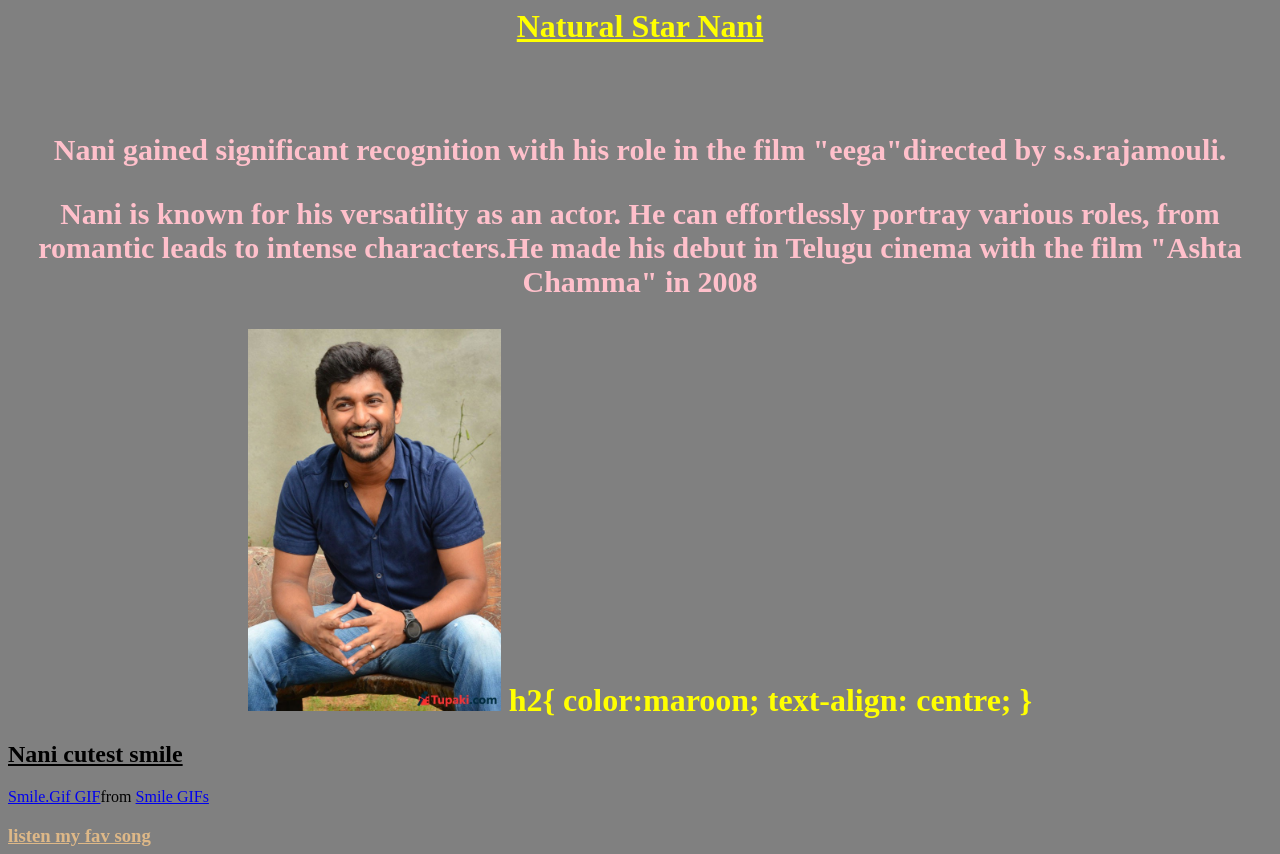
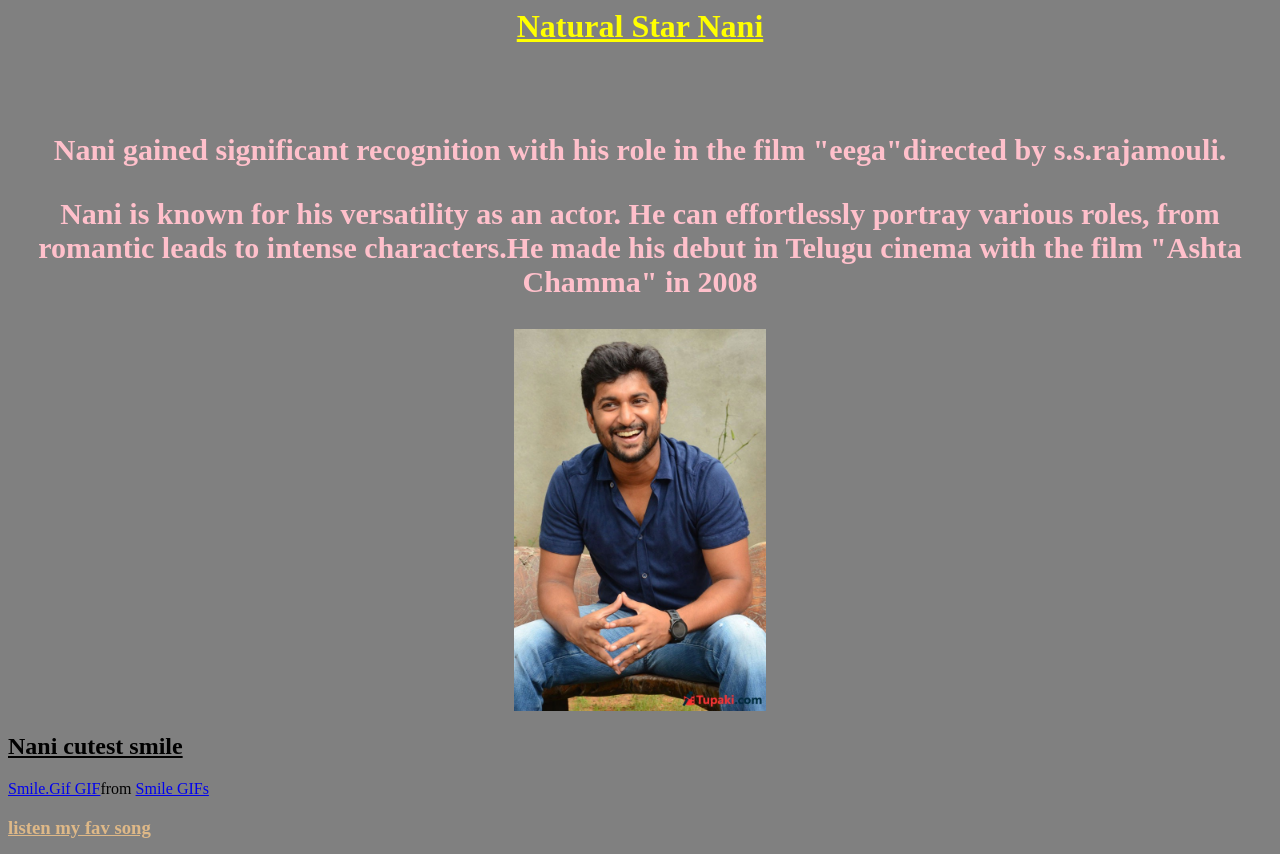
Before and after one commit to SirishaSwamy14/siri.14, a plain HTML site: page index.html in a window 1280 px wide. Shown: the top 854 px of the page. Drawn offline with Linux system fonts and the light colour scheme; a script that the page names is missing.

Commit message:
jhynibyu

```diff
--- a/index.html
+++ b/index.html
@@ -17,12 +17,12 @@
      <p>Nani gained significant recognition with his role in the film "eega"directed by s.s.rajamouli.</p>
      <p> Nani is known for his versatility as an actor. He can effortlessly portray various roles, from romantic leads to intense                          characters.He made his debut in Telugu cinema with the film "Ashta Chamma" in 2008</p>
      <img width=20% src="Nani.jpg">
-     <style1>
+     <style>
      h2{
-               color:maroon;
+          <color:red>
           text-align: centre;
        }
-     </style1>
+     </style>
      <h2><u>Nani cutest smile</u></h2>
      <div class="tenor-gif-embed" data-postid="1680242353429866950" data-share-method="host" data-aspect-ratio="0.952381" data-width="20%"><a href="https://tenor.com/view/smile-actor-nani-celebrity-gifs-unstoppable-nani-gif-1680242353429866950">Smile.Gif GIF</a>from <a href="https://tenor.com/search/smile-gifs">Smile GIFs</a></div> <script type="text/javascript" async src="https://tenor.com/embed.js"></script>
      <style>
```
Lines whose indentation alone changed are shown as unchanged.
